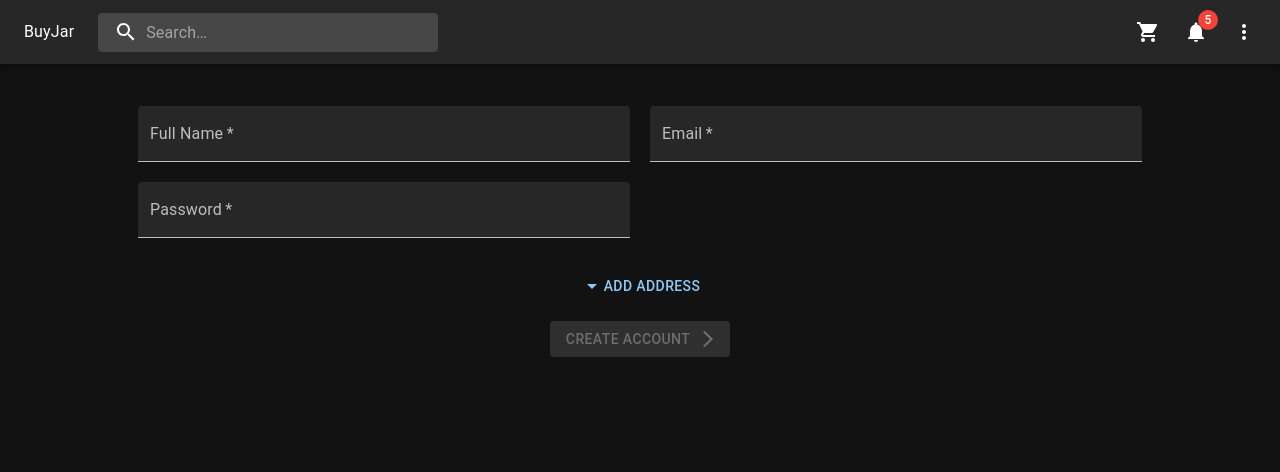
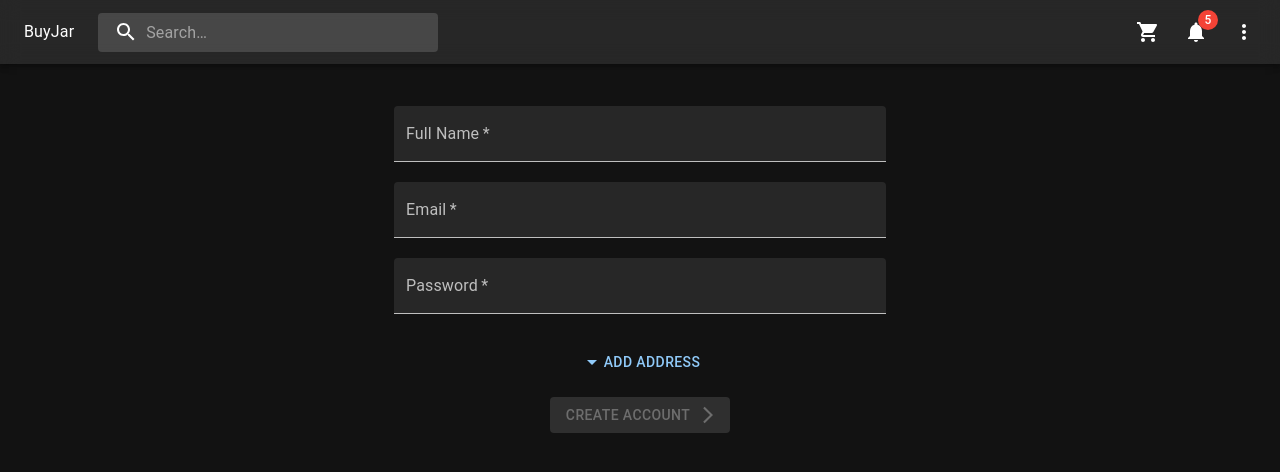
Before and after one commit to am4n-git/Jar-store, a React (Create React App) app: page /signup in a window 1280 px wide. Shown: the top 472 px of the page. Built offline with nearby package versions, Linux system fonts and the light colour scheme; no server answers.

Commit message:
signup fields layout change

```diff
--- a/src/App.css
+++ b/src/App.css
@@ -110,13 +110,15 @@ a{
 
 .login-fields-container {
   display: flex;
+  flex-direction: column;
   flex-wrap: wrap;
+  align-items: center;
   width: 80%;
   margin-bottom: 20px;
 }
 
 .login-fields {
-  width: 100%;
+  width: 70%;
   margin: 10px !important;
 }
 
```
